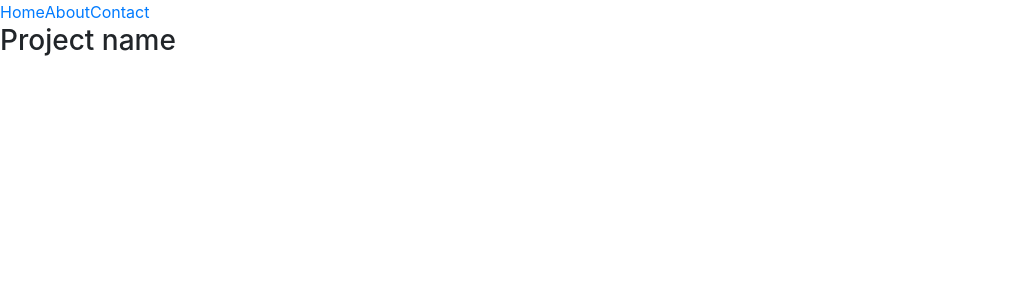
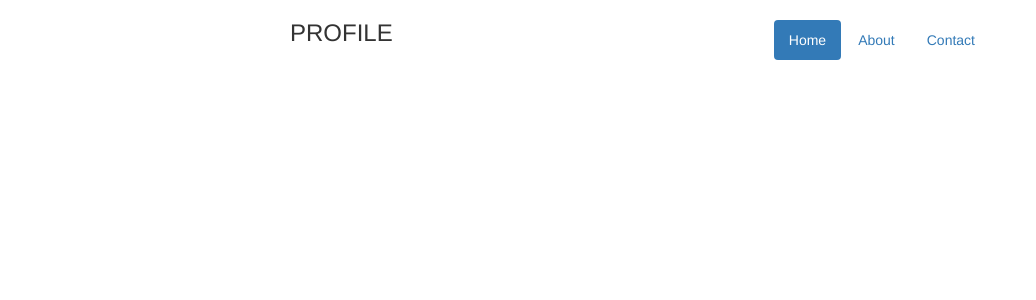
Before and after one commit to emad22/PROFILE, an Angular app: page /home in a window 1280 px wide. Shown: the top 300 px of the page, without its empty margins (0-1036 px from the left). Built offline with nearby package versions, Linux system fonts and the light colour scheme.

Commit message:
Create Basic Routes

```diff
--- a/package.json
+++ b/package.json
@@ -21,7 +21,7 @@
     "@angular/platform-browser": "^5.2.0",
     "@angular/platform-browser-dynamic": "^5.2.0",
     "@angular/router": "^5.2.0",
-    "bootstrap": "^4.0.0",
+    "bootstrap": "^3.3.7",
     "core-js": "^2.4.1",
     "jquery": "^3.3.1",
     "rxjs": "^5.5.6",
--- a/src/app/app.module.ts
+++ b/src/app/app.module.ts
@@ -1,6 +1,7 @@
 import { BrowserModule } from '@angular/platform-browser';
 import { NgModule } from '@angular/core';
 
+import {AppRoutingModule} from './app-routing.module';
 
 import { AppComponent } from './app.component';
 import { NavbarComponent } from './navbar/navbar.component';
@@ -18,7 +19,8 @@ import { EditComponent } from './edit/edit.component';
     EditComponent
   ],
   imports: [
-    BrowserModule
+    BrowserModule,
+    AppRoutingModule
   ],
   providers: [],
   bootstrap: [AppComponent]
--- a/src/app/navbar/navbar.component.css
+++ b/src/app/navbar/navbar.component.css
@@ -0,0 +1,4 @@
+.container-narrow {
+  margin: 0 auto;
+  max-width: 700px;
+}
--- a/src/app/navbar/navbar.component.html
+++ b/src/app/navbar/navbar.component.html
@@ -1,8 +1,10 @@
+<div class="container-narrow">
   <div class="masthead">
     <ul class="nav nav-pills pull-right">
       <li class="active"><a href="#">Home</a></li>
       <li><a href="#">About</a></li>
       <li><a href="#">Contact</a></li>
     </ul>
-  <h3 class="muted">Project name</h3>
+    <h3 class="muted">PROFILE</h3>
   </div>
+</div>
--- a/src/styles.css
+++ b/src/styles.css
@@ -1 +1,2 @@
 /* You can add global styles to this file, and also import other style files */
+@import "~bootstrap/dist/css/bootstrap.css"
```
Also changed, not shown: src/app/app-routing.module.ts (added, +25 -0 lines), src/app/app.component.html (+0 -20 lines), .angular-cli.json, 1 other file (tests, documents, lock files or other folders). Lines whose indentation alone changed are shown as unchanged.
